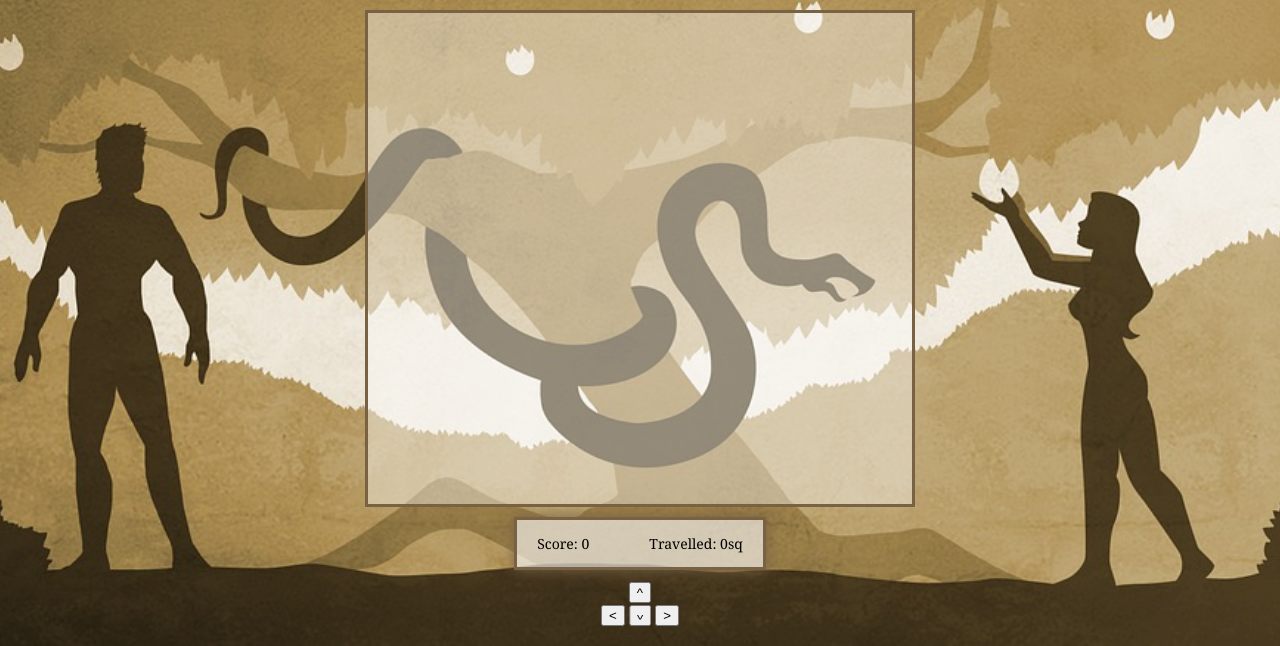
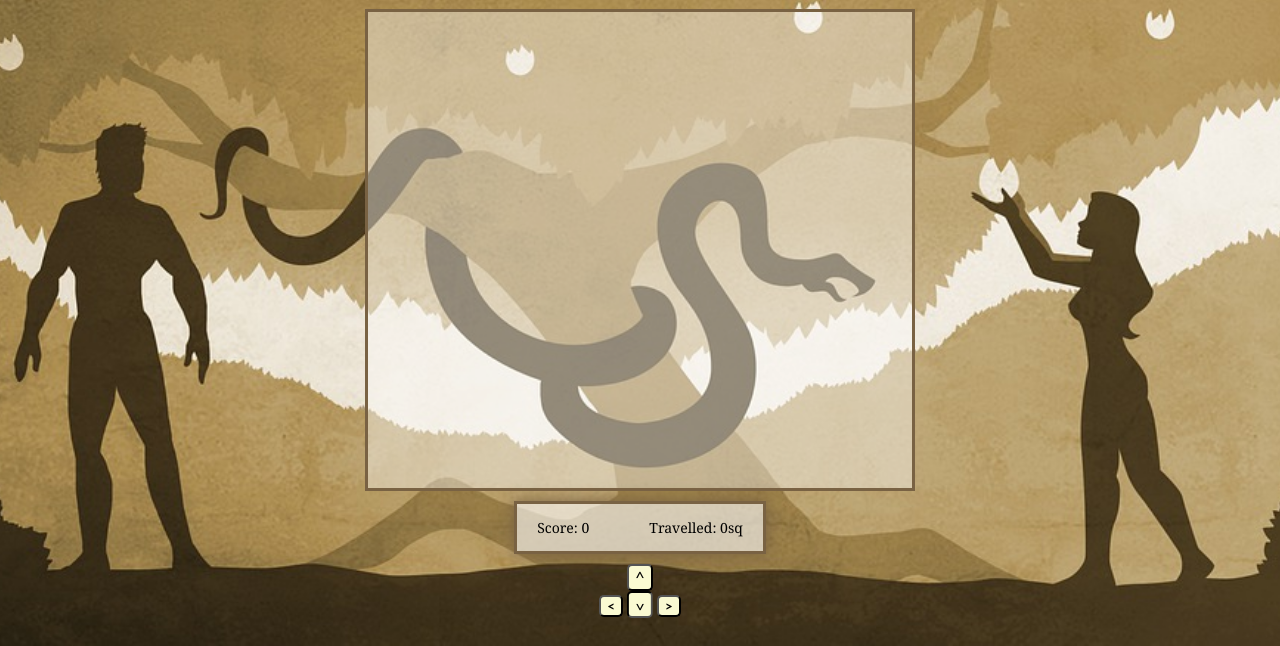
Before and after one commit to catt-tung/web-browser-snake, a plain HTML site: page index.html in a window 1280 px wide. Shown: the part 154-800 px from the top of the page. Drawn offline with Linux system fonts and the light colour scheme; a web font is replaced by a local one.

Commit message:
arrow button styling

```diff
--- a/css/style.css
+++ b/css/style.css
@@ -81,7 +81,7 @@ h1 {
   margin: 10px 0 0 0
 }
 .button-section2{
-  margin: 0 0 20px 0
+  margin: 0 0 30px 0;
 }
 
 #down{
@@ -89,4 +89,18 @@ h1 {
   -webkit-transform:rotate(180deg);
   -o-transform:rotate(180deg);
   -ms-transform:rotate(180deg);
+  font-size: 17px;
+  font-weight: 400;
 }
+
+#up {
+  font-size: 17px;
+  font-weight: 400;
+}
+
+.arrow {
+  border-radius: 5px;
+  font-family: 'Gill Sans', 'Gill Sans MT', Calibri, 'Trebuchet MS', sans-serif;
+  font-weight: 600;
+  background-color: lightgoldenrodyellow;
+}
```
